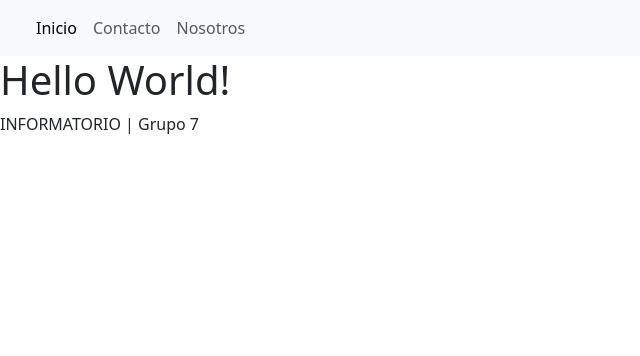
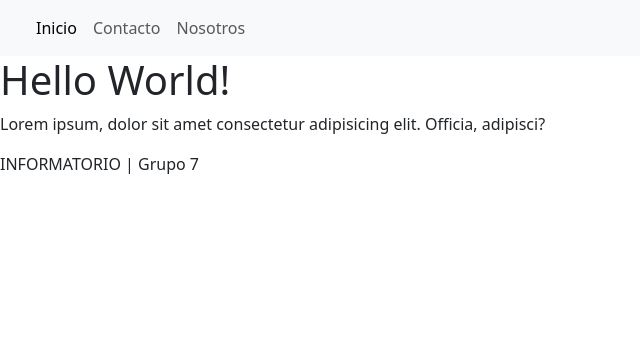
Before and after one commit to TGerzenstein/proyecto_final, a Django app: page /index/ in a window 1280 px wide. Shown: the top 356 px of the page, without its empty margins (0-640 px from the left). Run offline with Django 4.2, Linux system fonts and the light colour scheme.

Commit message:
Agregué archivo inicio del proyecto

```diff
--- a/Proyecto/templates/index.html
+++ b/Proyecto/templates/index.html
@@ -1 +1,6 @@
 {% extends 'base.html' %}
+
+
+{% block contenido %}
+<p>Lorem ipsum, dolor sit amet consectetur adipisicing elit. Officia, adipisci?</p>
+{% endblock %}
```
